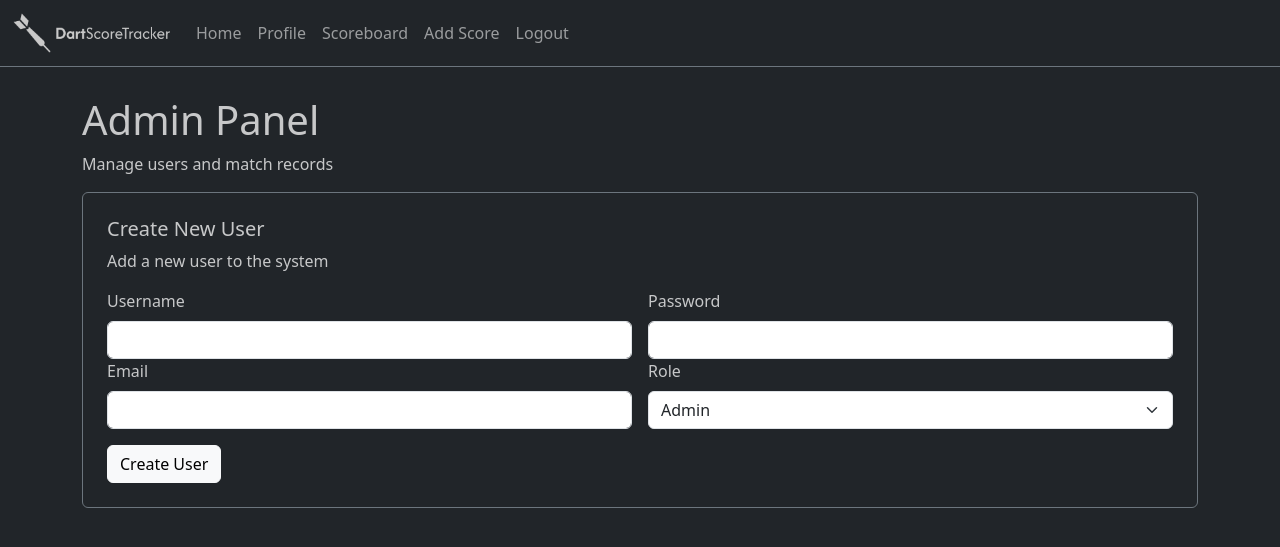
After one commit to trallan/python-flask-dart-score-tracker, a Flask app: page /adminpanel in a window 1280 px wide. The commit adds this page. Shown: the top 547 px of the page. Run offline with Flask 3, Linux system fonts and the light colour scheme; a user stored in the database is signed in; some libraries are stand-ins or nearby versions.

Commit message:
Added new features

```diff
--- a/app.py
+++ b/app.py
@@ -1,10 +1,12 @@
 from flask import Flask, render_template, request, session, redirect, jsonify, flash
+from routes import register_blueprints
 from flask_session import Session
 from models import db
 from models.models import Match, User
 import re
 
 app = Flask(__name__)
+register_blueprints(app)
 
 app.config["SESSION_PERMANENT"] = False
 app.config["SESSION_TYPE"] = "filesystem"
@@ -16,7 +18,7 @@ db.init_app(app)
 
 @app.route('/addscore', methods=["GET", "POST"])
 def add_score():
-    if session.get('user_role') != 'admin':
+    if session.get('user_role') != 'admin' or 'moderator':
         return "Unauthorized", 403
 
     if request.method == 'POST':
--- /dev/null
+++ b/routes/__init__.py
@@ -0,0 +1,6 @@
+from .scoreboard import scoreboard_bp
+from .adminPanel import adminPanel_bp
+
+def register_blueprints(app):
+    app.register_blueprint(scoreboard_bp)
+    app.register_blueprint(adminPanel_bp)
--- /dev/null
+++ b/routes/adminPanel.py
@@ -0,0 +1,10 @@
+from flask import Blueprint, render_template, session, redirect
+
+adminPanel_bp = Blueprint('adminPanel', __name__)
+
+@adminPanel_bp.route("/adminpanel")
+def adminPanel():
+    if session.get('user_role') != 'admin':
+        return "Unauthorized", 403
+
+    return render_template("adminPanel.html")
--- /dev/null
+++ b/templates/adminPanel.html
@@ -0,0 +1,44 @@
+{% extends 'layout.html' %}
+
+{% block body %}
+<div class="container mt-5 pt-5">
+    <div>
+        <h1>Admin Panel</h1>
+        <p>Manage users and match records</p>
+    </div>
+    <div class="p-4 border border-secondary rounded">
+        <h5>Create New User</h5>
+        <p>Add a new user to the system</p>
+        <form action="/adduser" method="post">
+            <div class="row g-3">
+                <div class="col-6">
+                    <label class="form-label">Username</label>
+                    <input class="form-control"/>
+                </div>
+                <div class="col-6">
+                    <label class="form-label">Password</label>
+                    <input class="form-control"/>
+                </div>
+            </div>
+            <div class="row g-3">
+                <div class="col-6">
+                    <label class="form-label">Email</label>
+                    <input class="form-control"/>
+                </div>
+                <div class="col-6">
+                    <label class="form-label">Role</label>
+                    <select class="form-select">
+                        <option value="admin">Admin</option>
+                        <option value="moderator">Moderator</option>
+                        <option value="user">User</option>
+                        <option value="guest">Guest</option>
+                    </select>
+                </div>
+            </div>
+            <button class="btn btn-light mt-3" type="submit">Create User</button>
+        </form>
+    </div>
+
+</div>
+
+{% endblock %}
--- a/templates/layout.html
+++ b/templates/layout.html
@@ -22,6 +22,7 @@
                 <ul class="navbar-nav">
                     <li class="nav-item"><a class="nav-link" href="/">Home</a></li>
                     <li class="nav-item"><a class="nav-link" href="/profile">Profile</a></li>
+                    <li class="nav-item"><a class="nav-link" href="/scoreboard">Scoreboard</a></li>
                     <li class="nav-item"><a class="nav-link" href="/addscore">Add Score</a></li>
                     <li class="nav-item"><a class="nav-link" href="/logout">Logout</a></li>
                 </ul>
```
Also changed, not shown: routes/scoreboard.py (added, +10 -0 lines), templates/scoreboard.html (added, +32 -0 lines).
